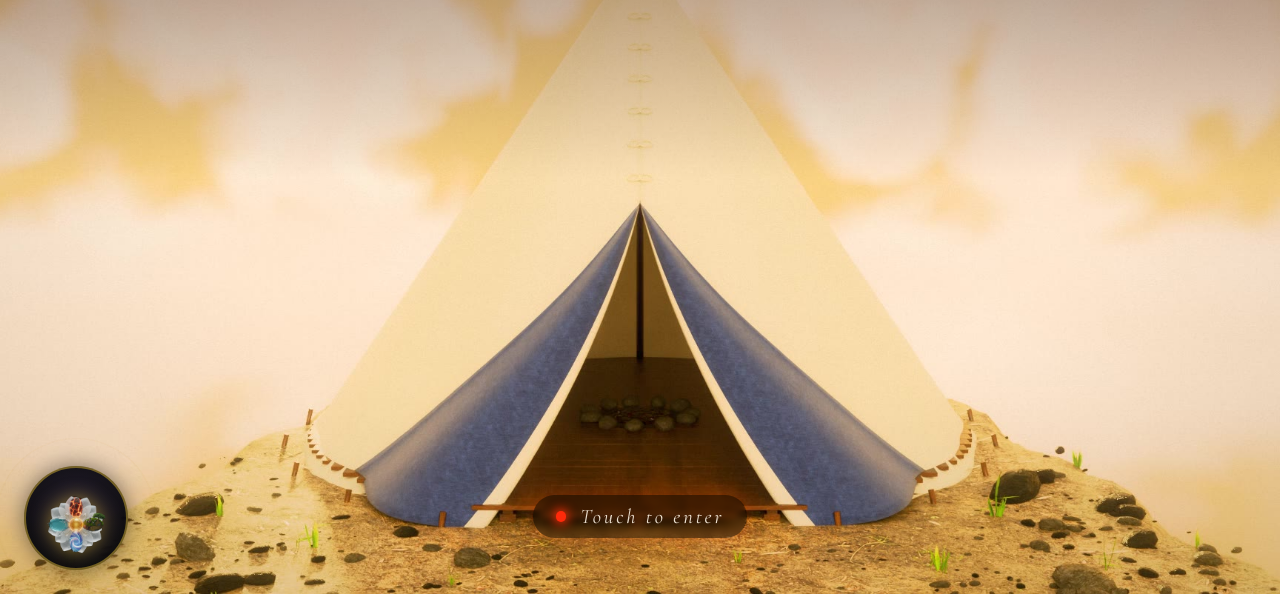
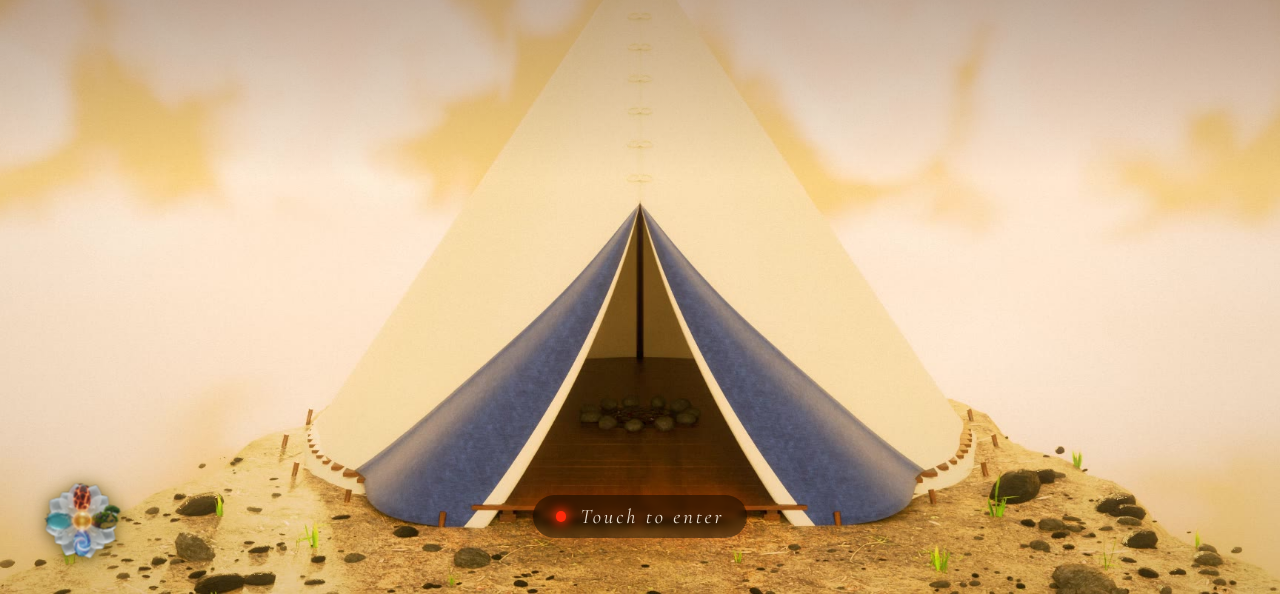
Before and after one commit to mikaelguinetpro-bit/Typ-1.site, a plain HTML site: page index.html in a window 1280 px wide. Shown: the part 206-800 px from the top of the page. Drawn offline with Linux system fonts and the light colour scheme.

Commit message:
Le médaillon : juste le lotus, sans le rond
Demandé par Ritukah : plus de disque sombre ni d'anneau doré autour de
la fleur. Le lotus est son propre logo, un peu plus grand, et il
respire doucement à la place des anneaux. Une ombre portée le garde
lisible sur fond clair comme sur fond sombre.

Co-Authored-By: Claude Opus 5 <noreply@anthropic.com>
Claude-Session: https://claude.ai/code/session_016Un5z2Ho7hwTYaEzUyXrdL

```diff
--- a/assets/lotus/lotus-medaillon.css
+++ b/assets/lotus/lotus-medaillon.css
@@ -10,15 +10,17 @@
 .lotus-coin-haut-droite{top:var(--lotus-ecart,1.5rem);right:1.5rem;}
 .lotus-coin-haut-gauche{top:var(--lotus-ecart,1.5rem);left:1.5rem;}
 .lotus-efface{display:none;}
-.lotus-onde-2{animation-delay:3.14s;}
-.lotus-bouton{position:relative;display:block;width:88px;height:88px;border-radius:50%;border:0;padding:0;cursor:pointer;transition:transform .35s ease;background:radial-gradient(circle at 50% 42%, rgba(30,24,44,.97) 0%, rgba(8,8,12,.97) 72%);box-shadow:0 0 22px rgba(0,0,0,.5);}
-@media(min-width:768px){.lotus-bouton{width:104px;height:104px;}}
+/* Juste le lotus, sans rond ni cadre : la fleur est son propre logo. */
+.lotus-bouton{position:relative;display:block;width:96px;height:96px;border:0;padding:0;cursor:pointer;background:transparent;transition:transform .35s ease;}
+@media(min-width:768px){.lotus-bouton{width:116px;height:116px;}}
 .lotus-bouton:hover,.lotus-bouton:focus-visible{transform:scale(1.08);}
-.lotus-bouton img{position:absolute;inset:7%;width:86%;height:86%;object-fit:contain;border-radius:50%;display:block;filter:drop-shadow(0 0 9px rgba(212,175,55,.6));user-select:none;}
-.lotus-cercle{position:absolute;inset:0;border-radius:50%;border:2px solid rgba(212,175,55,.5);pointer-events:none;}
-.lotus-onde{position:absolute;inset:-14px;border-radius:50%;border:1px solid rgba(212,175,55,.5);pointer-events:none;animation:lotus-onde 6.28s ease-out infinite;}
-@keyframes lotus-onde{0%{transform:scale(.72);opacity:.75}100%{transform:scale(1.25);opacity:0}}
-.lotus-fermer{position:absolute;top:-2px;right:-2px;width:22px;height:22px;border-radius:50%;background:rgba(10,10,12,.92);border:1px solid rgba(212,175,55,.55);color:rgba(240,214,140,.95);font-size:12px;line-height:1;cursor:pointer;display:flex;align-items:center;justify-content:center;padding:0;opacity:0;transition:opacity .25s;}
+/* L'ombre portée garde la fleur lisible aussi bien sur fond clair que sombre. */
+.lotus-bouton img{position:absolute;inset:0;width:100%;height:100%;object-fit:contain;display:block;user-select:none;
+  filter:drop-shadow(0 0 10px rgba(212,175,55,.6)) drop-shadow(0 2px 5px rgba(0,0,0,.55));
+  animation:lotus-respire 6.28s ease-in-out infinite;}
+/* La fleur respire doucement, au lieu des anneaux. */
+@keyframes lotus-respire{0%,100%{transform:scale(1)}50%{transform:scale(1.045)}}
+.lotus-fermer{position:absolute;top:2px;right:2px;width:22px;height:22px;border-radius:50%;background:rgba(10,10,12,.92);border:1px solid rgba(212,175,55,.55);color:rgba(240,214,140,.95);font-size:12px;line-height:1;cursor:pointer;display:flex;align-items:center;justify-content:center;padding:0;opacity:0;transition:opacity .25s;}
 .lotus-flottant:hover .lotus-fermer,.lotus-flottant:focus-within .lotus-fermer{opacity:1;}
 .lotus-rappel{width:28px;height:28px;border-radius:50%;background:rgba(10,10,12,.78);border:1px solid rgba(212,175,55,.5);color:rgba(240,214,140,.95);font-size:11px;cursor:pointer;display:flex;align-items:center;justify-content:center;padding:0;}
 .lotus-voile{position:fixed;inset:0;z-index:2147483100;background:rgba(5,5,8,.88);backdrop-filter:blur(6px);display:flex;align-items:center;justify-content:center;padding:1.25rem;opacity:0;transition:opacity .4s ease;overflow-y:auto;}
@@ -42,4 +44,4 @@
 .lotus-porte span{display:block;font-size:16px;margin-top:.25rem;}
 .lotus-devise{margin-top:1.1rem;font-style:italic;font-size:19px;color:#D4AF37;text-shadow:0 0 18px rgba(212,175,55,.35);}
 .lotus-quitter{margin-top:1rem;background:transparent;border:1px solid rgba(212,175,55,.35);color:rgba(240,214,140,.9);font-size:10px;letter-spacing:.26em;text-transform:uppercase;padding:.5rem 1.4rem;cursor:pointer;font-family:ui-monospace,Menlo,Consolas,monospace;}
-@media(prefers-reduced-motion:reduce){.lotus-onde{animation:none;opacity:0;}.lotus-bouton,.lotus-voile,.lotus-zone{transition:none;}}
+@media(prefers-reduced-motion:reduce){.lotus-bouton img{animation:none;}.lotus-bouton,.lotus-voile,.lotus-zone{transition:none;}}
--- a/assets/lotus/lotus-medaillon.js
+++ b/assets/lotus/lotus-medaillon.js
@@ -138,10 +138,7 @@
         bouton.setAttribute('aria-label', mots().ouvrir);
         bouton.title = mots().titre;
         bouton.innerHTML =
-            '<span class="lotus-onde"></span>' +
-            '<span class="lotus-onde lotus-onde-2"></span>' +
-            '<img src="' + ROND + '" alt="" loading="lazy" decoding="async" draggable="false">' +
-            '<span class="lotus-cercle"></span>';
+            '<img src="' + ROND + '" alt="" loading="lazy" decoding="async" draggable="false">';
         bouton.addEventListener('click', ouvre);
         hote.appendChild(bouton);
 
```
